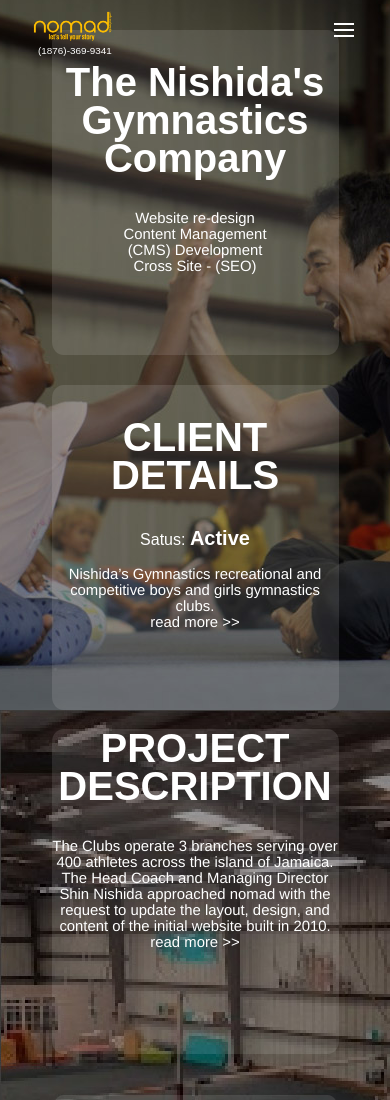
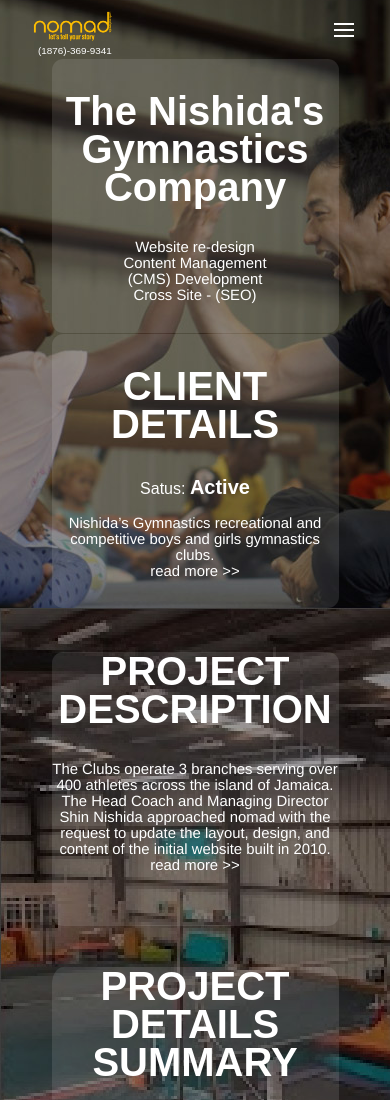
Before and after one commit to JeromeMatthews/nwam-portfolio-site-2023, a plain HTML site: page case-studies/nishida.html in a window 390 px wide. Shown: the top 1100 px of the page. Drawn offline with Linux system fonts and the light colour scheme; files whose address does not match are found by name; a web font is replaced by a local one.

Commit message:
site update: adjustments - mobile variant- cs nav

```diff
--- a/case-studies/main.scss
+++ b/case-studies/main.scss
@@ -6,8 +6,8 @@
 @mixin csContentBox {
 	position: relative;
 	width: 287px;
-	height: 325px;
-	top: 0px;
+	height: 274px;
+	top: 29px;
 	left: 0px;
 	background-color: rgba(255, 255, 255, 0.11);
 	border-radius: 4%;
@@ -18,17 +18,15 @@
 /*SECTION: [RESPONSIVE DESIGN] */
 /*NOTE : Query breakpoints*/
 
-
-
 //SECTION MOBILE - PORTRAIT - BODY
 
-.main-container {
-	justify-content: center;
-	position: relative;
-	@media (max-width: 359px) {
-		top: 102px;
-	}
-}
+// .main-container {
+// 	justify-content: center;
+// 	position: relative;
+// 	@media (max-width: 359px) {
+// 		top: 102px;
+// 	}
+// }
 
 body {
 	.atf-1,
@@ -92,6 +90,7 @@ body {
 
 		.cs-client-details {
 			@include csContentBox;
+			top:0px; //NOTE: Design variant: adjusting for change to client box top property to lower the container below the logo.
 			.cs-client-details__title {
 				font-family: $font-list-h;
 				font-weight: nth($f-weights, 1);
@@ -332,16 +331,12 @@ body {
 
 			text-decoration: none;
 			text-align: center;
-			.hero-text{
+			.hero-text {
 				position: relative;
 				top: 9px;
 				margin: auto 10%;
-				color:#000000;
-			}//end hero-text
-
-
-
-
+				color: #000000;
+			} //end hero-text
 		}
 
 		.mobile-cta-footer__sm-links {
```
Also changed, not shown: case-studies/main.css, 1 other file.
